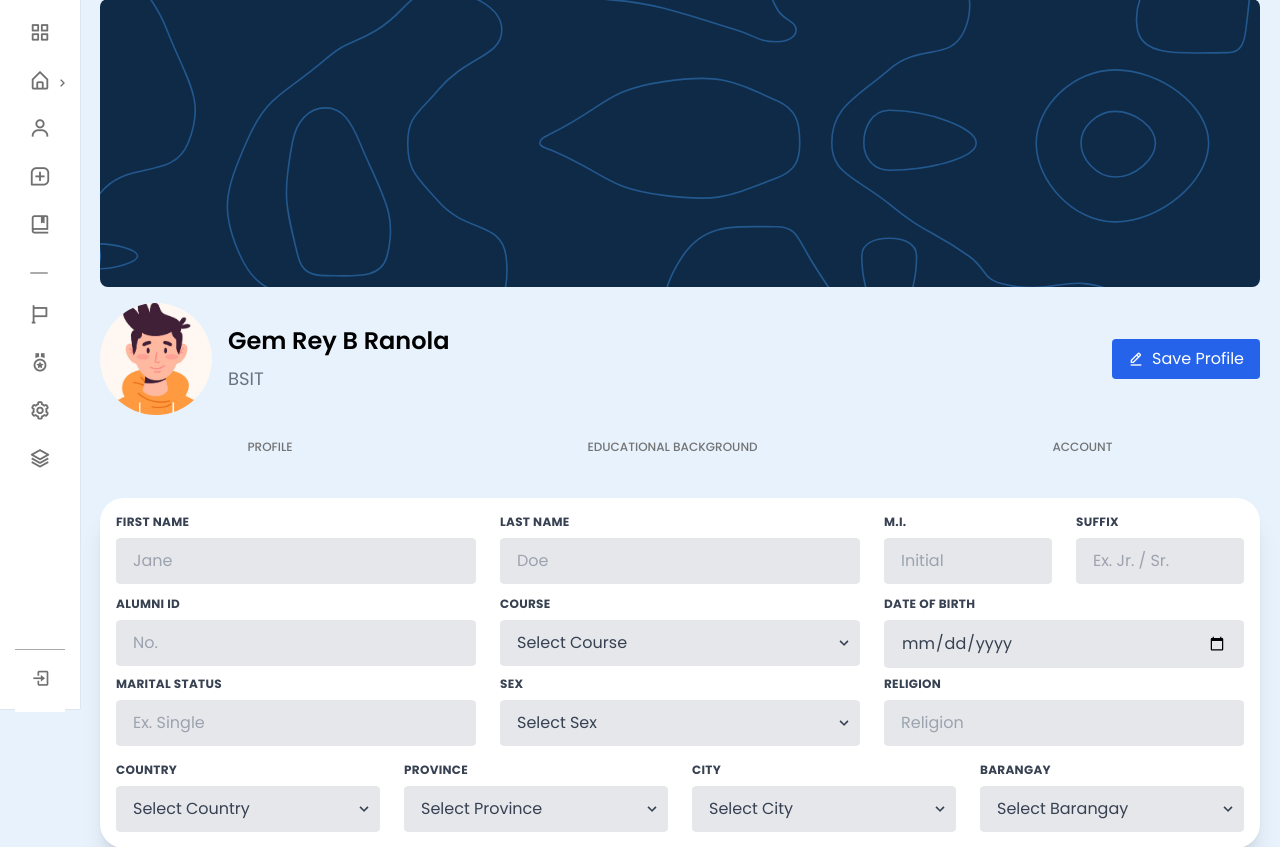
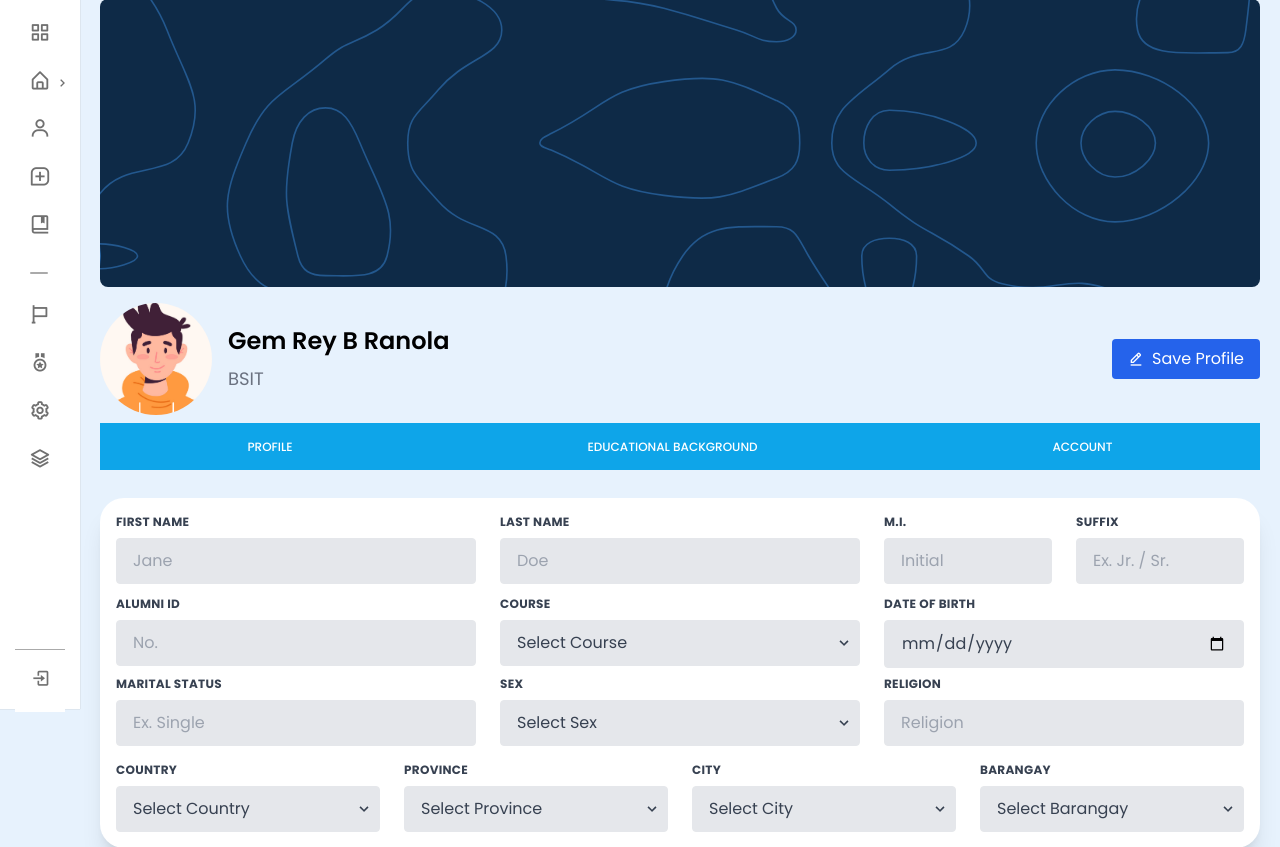
Before and after one commit to gemrey13/Capstone_Alumni, a Django app: a page that uses DAOIS/AlumniManagement/templates/AlumniManagement/alumni_profile.html in a window 1280 px wide. Shown: the part 91-938 px from the top of the page. Run offline with Django 4.2, Linux system fonts and the light colour scheme; data comes from the database, SQL or seed files in the repository; some libraries are stand-ins or nearby versions.

Commit message:
Added some design in alumni profile

```diff
--- a/DAOIS/AlumniManagement/templates/AlumniManagement/alumni_profile.html
+++ b/DAOIS/AlumniManagement/templates/AlumniManagement/alumni_profile.html
@@ -27,15 +27,15 @@
 
     <div class="tabs mb-5 flex list-none flex-row flex-wrap border-b-0 pl-0">
         <div class="flex-auto text-center">
-            <div onclick="openTab(event, 'tab1')" data-tab="tab1" class="tab my-2 block border-x-0 border-b-2 border-t-0 border-transparent px-7 pb-3.5 pt-4 text-xs font-medium uppercase leading-tight text-neutral-500 hover:isolate hover:border-transparent hover:bg-neutral-100 focus:isolate focus:border-transparent">Profile</div>
+            <div onclick="openTab(event, 'tab1')" data-tab="tab1" class="tab my-2 block border-x-0 border-b-2 border-t-0 border-transparent px-7 pb-3.5 pt-4 text-xs font-medium uppercase leading-tight text-white hover:isolate bg-sky-500 hover:bg-sky-700 hover:border-transparent  focus:isolate focus:border-transparent">Profile</div>
         </div>
         <div class="flex-auto text-center">
 
-            <div onclick="openTab(event, 'tab2')" class="tab my-2 block border-x-0 border-b-2 border-t-0 border-transparent px-7 pb-3.5 pt-4 text-xs font-medium uppercase leading-tight text-neutral-500 hover:isolate hover:border-transparent hover:bg-neutral-100 focus:isolate focus:border-transparent">Educational Background</div>
+            <div onclick="openTab(event, 'tab2')" class="tab my-2 block border-x-0 border-b-2 border-t-0 border-transparent px-7 pb-3.5 pt-4 text-xs font-medium uppercase leading-tight text-white hover:isolate hover:border-transparent  bg-sky-500 hover:bg-sky-700 focus:isolate focus:border-transparent">Educational Background</div>
         </div>
         <div class="flex-auto text-center">
 
-            <div onclick="openTab(event, 'tab3')" class="tab my-2 block border-x-0 border-b-2 border-t-0 border-transparent px-7 pb-3.5 pt-4 text-xs font-medium uppercase leading-tight text-neutral-500 hover:isolate hover:border-transparent hover:bg-neutral-100 focus:isolate focus:border-transparent">Account </div>
+            <div onclick="openTab(event, 'tab3')" class="tab my-2 block border-x-0 border-b-2 border-t-0 border-transparent px-7 pb-3.5 pt-4 text-xs font-medium uppercase leading-tight text-white hover:isolate hover:border-transparent bg-sky-500 hover:bg-sky-700 focus:isolate focus:border-transparent">Account </div>
         </div>
     </div>
 
```
Also changed, not shown: DAOIS/AlumniManagement/templates/AlumniManagement/alumni.html (+7 -2 lines).
